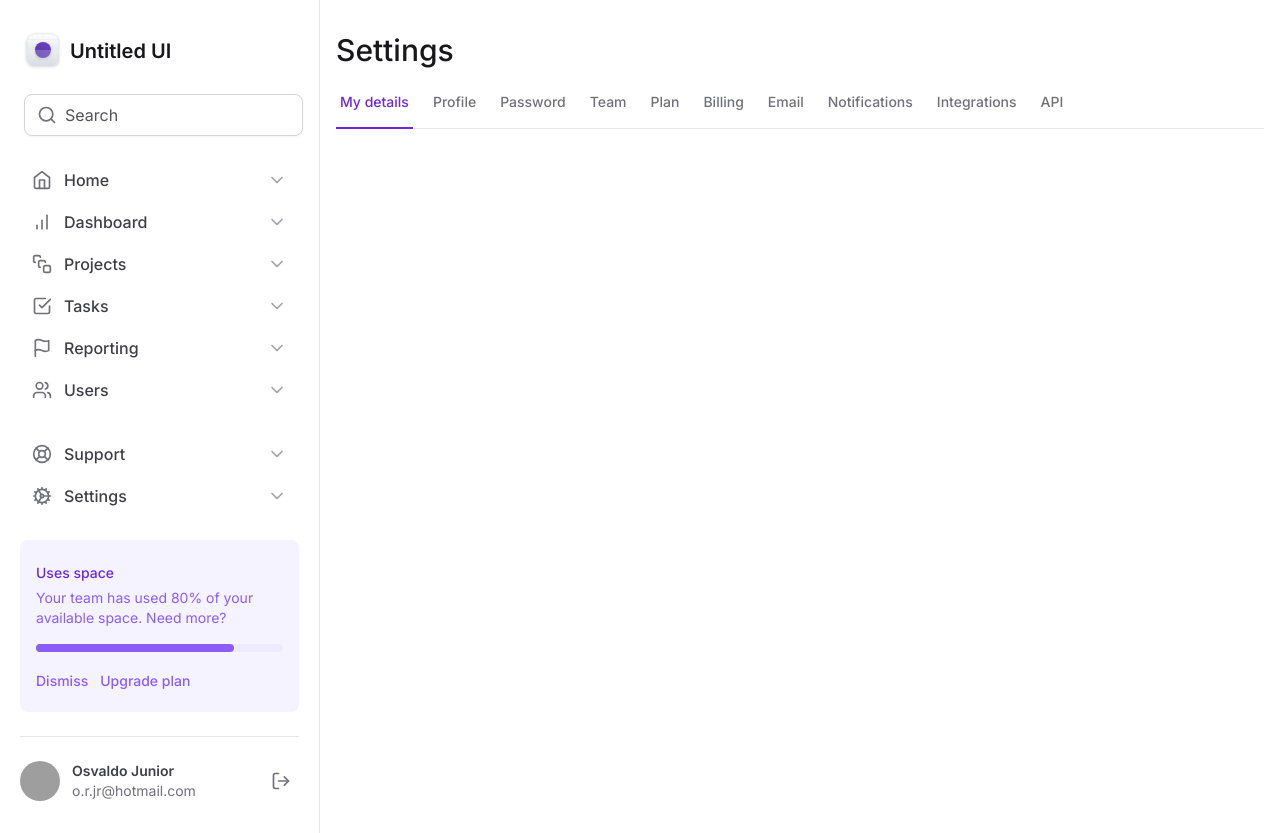
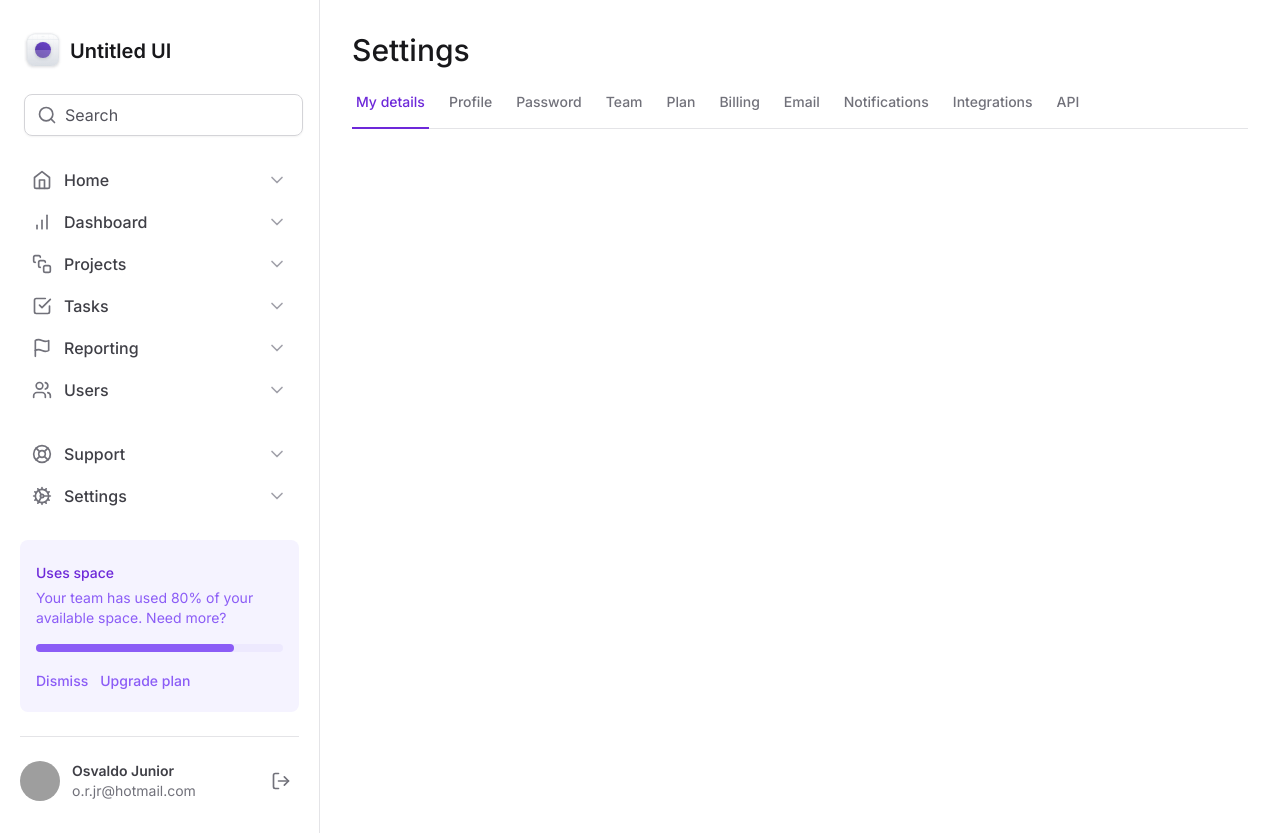
Before and after one commit to 0svaldojunior/Dashboard-tailwind-next, a Next.js app: page / in a window 1280 px wide. Built offline with nearby package versions, Linux system fonts and the light colour scheme; grey boxes are pictures that could not be loaded.

Commit message:
chore: padding x on main in layout

```diff
--- a/src/app/layout.tsx
+++ b/src/app/layout.tsx
@@ -20,7 +20,7 @@
       <body className={inter.className}>
         <div className="grid min-h-screen grid-cols-app">
           <Sidebar />
-          <main className="px-4 pb-12 pt-8">{children}</main>
+          <main className="px-8 pb-12 pt-8">{children}</main>
         </div>
       </body>
     </html>
```
